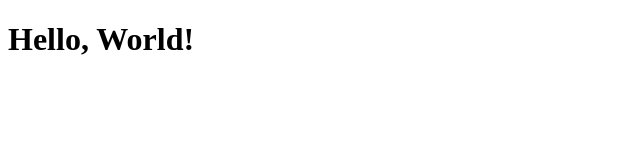
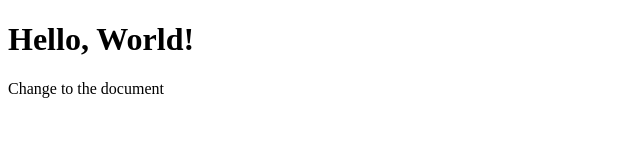
Before and after one commit to Beeanka46/CS3338-first-project, a plain HTML site: page index.html in a window 1280 px wide. Shown: the whole page, without its empty margins (0-640 px from the left). Drawn offline with Linux system fonts and the light colour scheme.

Commit message:
Update index.html

```diff
--- a/index.html
+++ b/index.html
@@ -7,5 +7,6 @@
 </head>
 <body>
     <h1>Hello, World!</h1>
+    <p>Change to the document</p>
 </body>
 </html>
```
